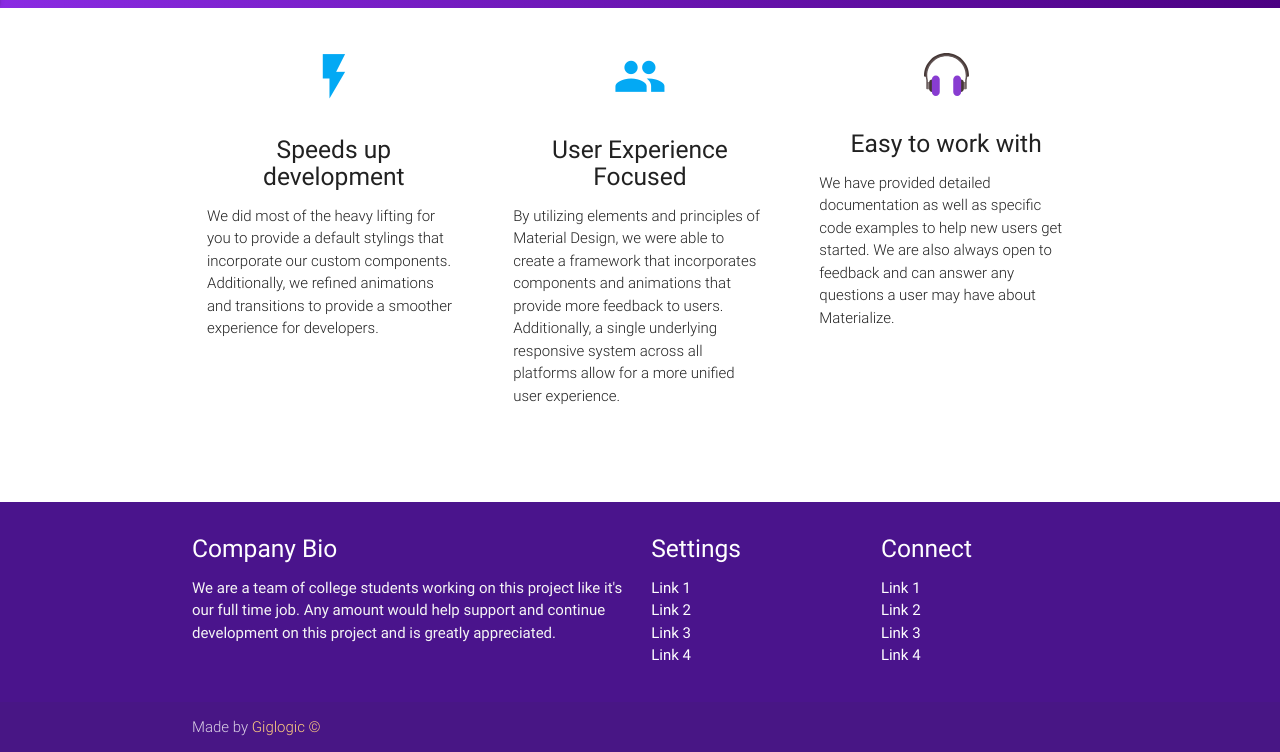
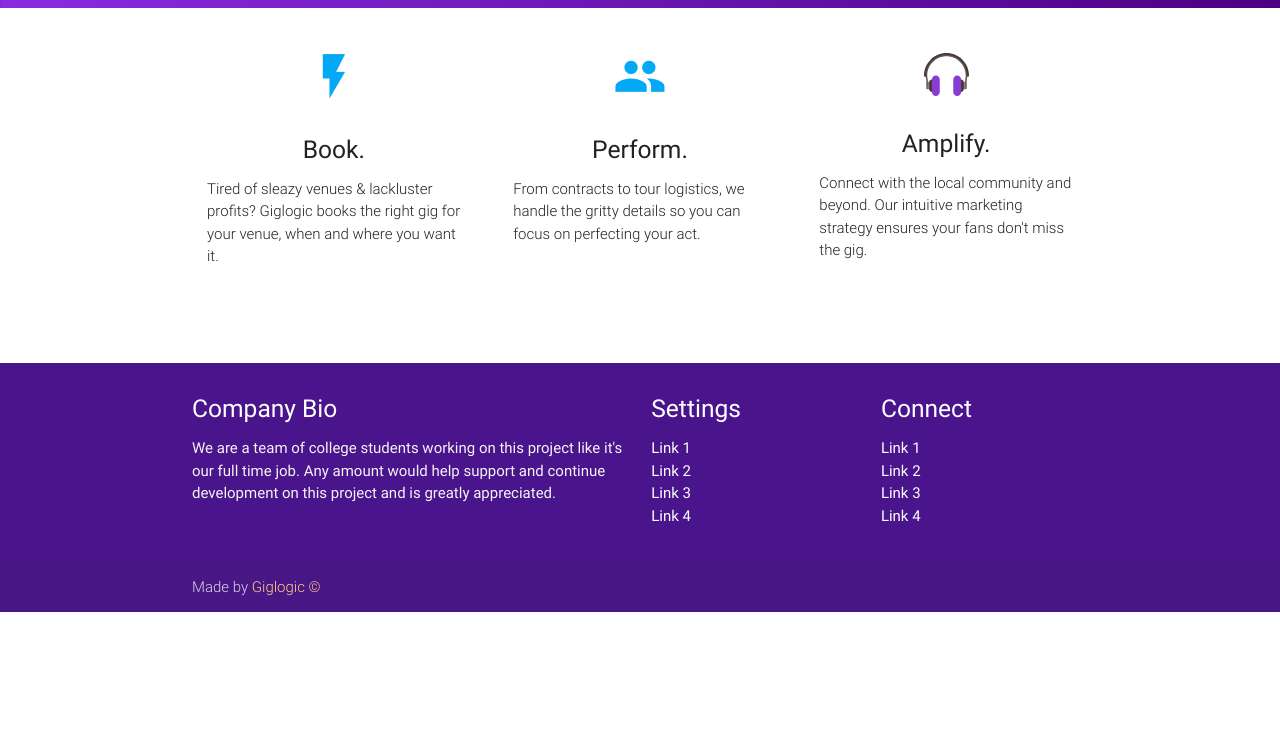
Before and after one commit to evansavage/materialize, a website: page starter-template/index.html in a window 1280 px wide. Shown: the part 856-1608 px from the top of the page. After the commit the page ends 1468 px from the top, so only its background shows below. Drawn offline with nearby package versions, Linux system fonts and the light colour scheme; a web font is replaced by a local one.

Commit message:
Update index.html
Copy edit for elevator pitch.

```diff
--- a/starter-template/index.html
+++ b/starter-template/index.html
@@ -55,27 +55,27 @@
         <div class="col s12 m4">
           <div class="icon-block">
             <h2 class="center light-blue-text"><i class="material-icons">flash_on</i></h2>
-            <h5 class="center">Speeds up development</h5>
+            <h5 class="center">Book.</h5>
 
-            <p class="light">We did most of the heavy lifting for you to provide a default stylings that incorporate our custom components. Additionally, we refined animations and transitions to provide a smoother experience for developers.</p>
+            <p class="light">Tired of sleazy venues & lackluster profits? Giglogic books the right gig for your venue, when and where you want it.</p>
           </div>
         </div>
 
         <div class="col s12 m4">
           <div class="icon-block">
             <h2 class="center light-blue-text"><i class="material-icons">group</i></h2>
-            <h5 class="center">User Experience Focused</h5>
+            <h5 class="center">Perform.</h5>
 
-            <p class="light">By utilizing elements and principles of Material Design, we were able to create a framework that incorporates components and animations that provide more feedback to users. Additionally, a single underlying responsive system across all platforms allow for a more unified user experience.</p>
+            <p class="light">From contracts to tour logistics, we handle the gritty details so you can focus on perfecting your act.</p>
           </div>
         </div>
 
         <div class="col s12 m4">
           <div class="icon-block">
             <h2 class="center purple-text text-darken-4"><img width="45px" height="45px" id="headphone-icon" src="img/music-player.svg"></img></h2>
-            <h5 class="center">Easy to work with</h5>
+            <h5 class="center">Amplify.</h5>
 
-            <p class="light">We have provided detailed documentation as well as specific code examples to help new users get started. We are also always open to feedback and can answer any questions a user may have about Materialize.</p>
+            <p class="light">Connect with the local community and beyond.  Our intuitive marketing strategy ensures your fans don't miss the gig.</p>
           </div>
         </div>
       </div>
```
